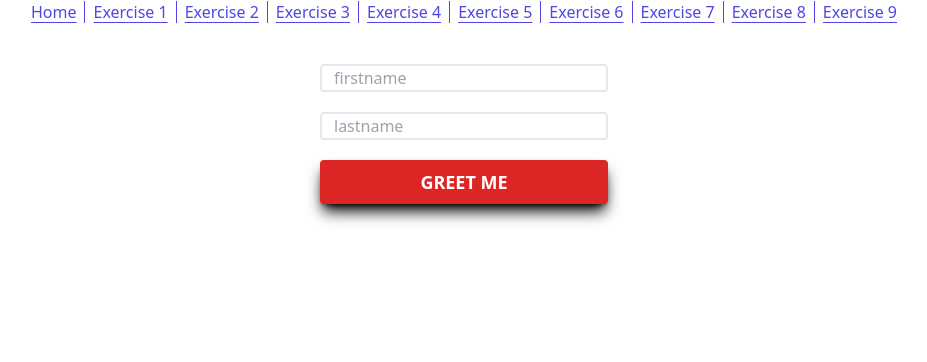
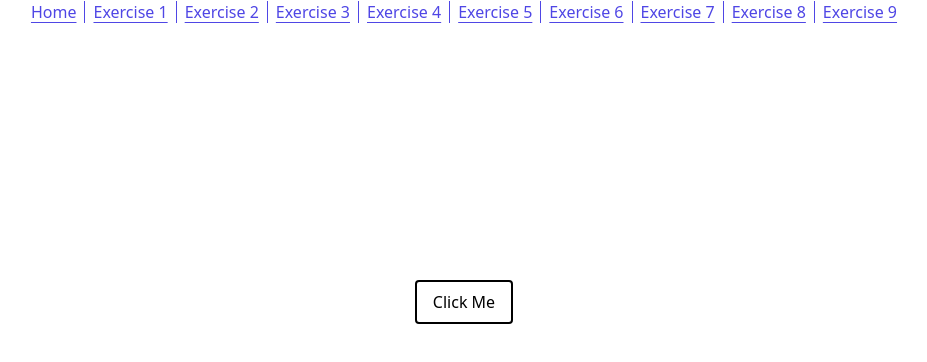
Before and after one commit to MugaboDenys/react-intro-exercises, a React (Vite) app: page / in a window 1280 px wide. Shown: the top 362 px of the page, without its empty margins (176-1103 px from the left). Built offline with nearby package versions, Linux system fonts and the light colour scheme.

Commit message:
cancled modifications

```diff
--- a/postcss.config.cjs
+++ b/postcss.config.cjs
@@ -1,7 +1,5 @@
 module.exports = {
   plugins: {
-    'postcss-import': {},
-    'tailwindcss/nesting': {},
     tailwindcss: {},
     autoprefixer: {},
   },
--- a/src/App.jsx
+++ b/src/App.jsx
@@ -1,17 +1,7 @@
-import { useState } from "react"
+const App = () => {
 
-const App = () => {
-  const [name, setName] = useState({firstname: "", lastname: ""})
+  const handleClick = () => window.alert("Clicked!")
 
-  const handleClick = () => window.alert(` Helloo ${name.firstname} ${name.lastname}!`)
-  const handleInputs = (event) =>{
-    setName(prevName=>{
-      return {
-        ...prevName,
-        [event.target.name] : event.target.value
-      }
-    })
-  }
   const genLinks = () =>{
     let arr = []
     for(let i = 0; i< 10; i++){
@@ -19,6 +9,7 @@ const App = () => {
     }
     return arr;
   }
+
   const array = genLinks()
   return (
     <div className="h-screen flex flex-col items-center ">
@@ -27,11 +18,7 @@ const App = () => {
           <a key={index} href={item.link} className={`px-2 underline underline-offset-4 ${!index == 0 && "border-indigo-600 border-l"} text-indigo-600 `} >{index == 0 ? "Home" : item.text}</a>
         ))}
       </div>
-      <div className="flex flex-col mt-10 gap-y-5">
-        <input type="text" onChange={handleInputs} name="firstname" className="border-2 rounded px-3 w-72" placeholder="firstname"/>
-        <input type="text" onChange={handleInputs} name="lastname" className="border-2 rounded px-3 w-72" placeholder="lastname"/>
-        <button onClick={handleClick} className="btn ">Greet Me</button>
-      </div>
+      <button onClick={handleClick} className="py-2 px-4 border-2 mt-64 border-black rounded">Click Me</button>
     </div>
   )
 }
--- a/src/index.css
+++ b/src/index.css
@@ -1,12 +1,3 @@
 @tailwind base;
 @tailwind components;
 @tailwind utilities;
-
-.btn {
-  @apply py-2 px-4 bg-red-600 shadow-lg shadow-black text-white rounded text-lg uppercase font-semibold duration-300;
-
-  /* Set the background color of the button when it is clicked */
-  &:active {
-    @apply shadow-sm shadow-black;
-  }
-}
```
